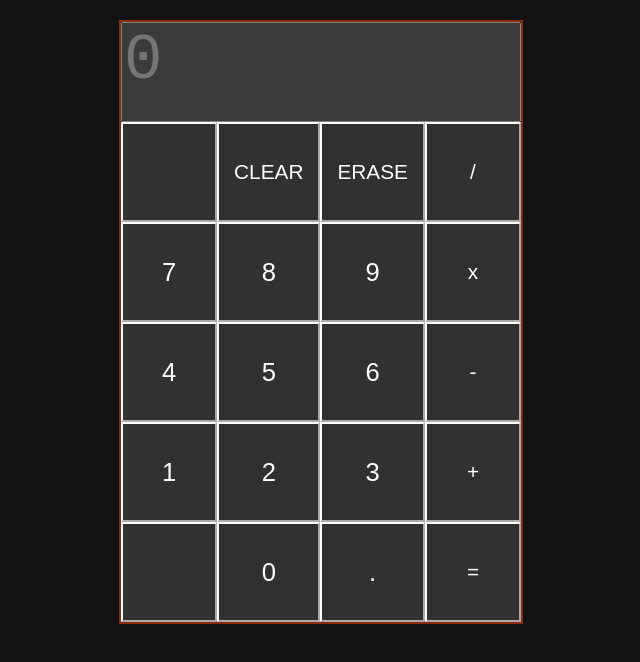
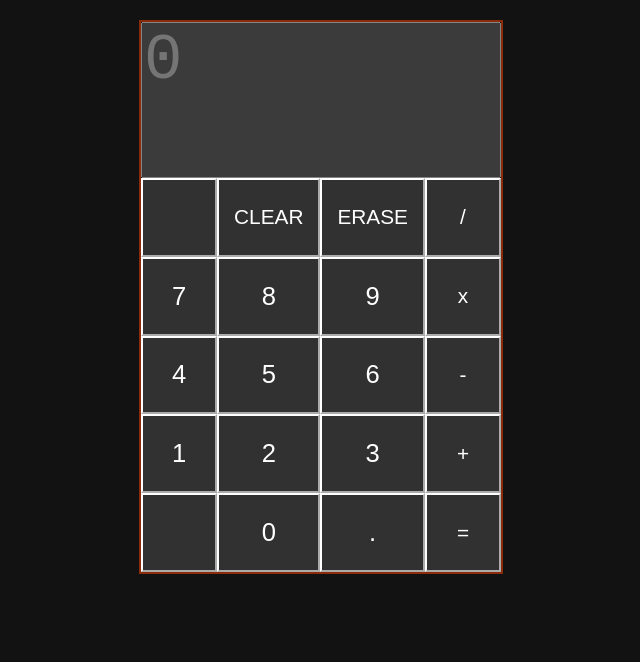
Before and after one commit to JMMrqs/SimpleWebCalculator, a plain HTML site: page index.html in a window 1280 px wide. Shown: the whole page, without its empty margins (319-959 px from the left). Drawn offline with Linux system fonts and the light colour scheme.

Commit message:
calculator width/height adjustments due to aspect-ratio poor compatibility

```diff
--- a/style.css
+++ b/style.css
@@ -3,18 +3,19 @@ html {
 }
 
 #calculator {
-    margin: 20px auto;
+    margin: 20px auto 0 auto;
     display: grid;
     grid-template-columns: 1fr 1fr 1fr 1fr;
     grid-template-rows: 1fr 1fr 1fr 1fr 1fr 1fr;
-    max-width: 400px;
-    aspect-ratio: 2/3;
+    max-width: 360px;
+    height: 550px;
     border: 2px solid rgba(255, 68, 0, 0.507);
 }
 #calculator textarea {
     grid-column: span 4;
     font-size: 4rem;
     resize: none;
+    height: 150px;
 }
 #calculator button {
     padding: 10px 15px;
```
